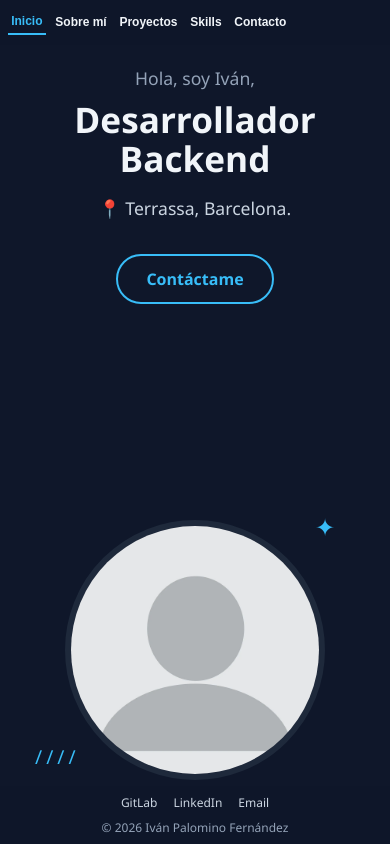
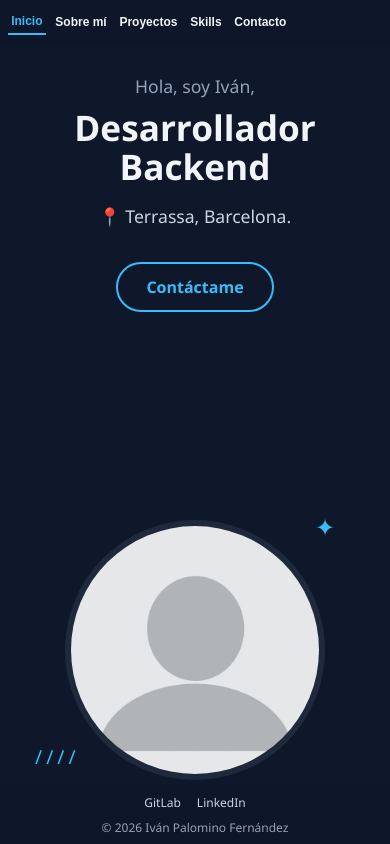
Before and after one commit to Ipalominof04/Portfolio, a React (Vite) app in the folder frontend/: page / in a window 390 px wide. Built offline with nearby package versions, Linux system fonts and the light colour scheme.

Commit message:
pagina responsive

```diff
--- a/frontend/src/components/Footer.tsx
+++ b/frontend/src/components/Footer.tsx
@@ -12,7 +12,6 @@ export default function Footer() {
         <a href="https://www.linkedin.com/in/iv%C3%A1n-palomino-fern%C3%A1ndez-8344353a3/?skipRedirect=true" target="_blank" rel="noopener noreferrer">
           LinkedIn
         </a>
-        <a href="ipalominof3@gmail.com">Email</a>
       </div>
       <p>&copy; {anioActual} Iván Palomino Fernández</p>
     </footer>
--- a/frontend/src/index.css
+++ b/frontend/src/index.css
@@ -51,6 +51,6 @@ section p {
 
 @media (max-width: 600px) {
   section {
-    padding-top: 4rem;
+    padding-top: 4.5rem;
   }
 }
```
